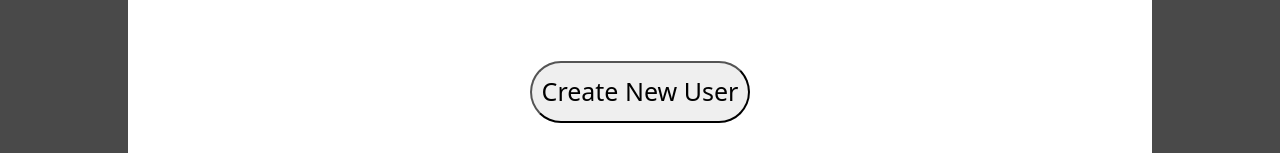
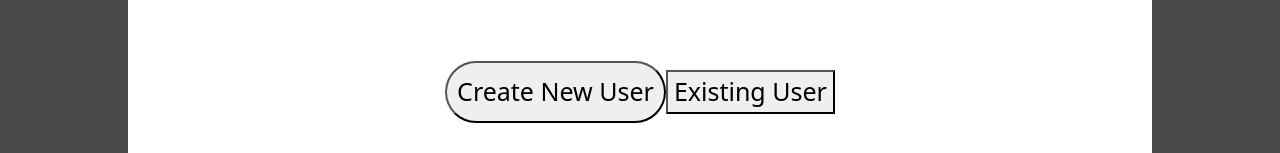
Before and after one commit to droopypok/pokeman-catcher, a React (Vite) app: page / in a window 1280 px wide. Shown: the part 436-589 px from the top of the page. Built offline with nearby package versions, Linux system fonts and the light colour scheme; no server answers.

Commit message:
javascript done
left with styling

```diff
--- a/src/App.jsx
+++ b/src/App.jsx
@@ -1,4 +1,4 @@
-import React, { Suspense } from "react";
+import React, { Suspense, useState } from "react";
 import Display from "./components/Display";
 import { Route, Routes, Navigate } from "react-router-dom";
 import NavBar from "./components/NavBar";
--- a/src/components/Display.jsx
+++ b/src/components/Display.jsx
@@ -1,4 +1,4 @@
-import React, { useEffect, useState } from "react";
+import React, { useEffect, useRef, useState } from "react";
 import PrevMatch from "./PrevMatch";
 import UserSelectModal from "./UserSelectModal";
 import ExistingUserSelect from "./ExistingUserSelect";
@@ -12,9 +12,11 @@ const Display = () => {
   const [pokemonType, setPokemonType] = useState([]);
   const [matchedPokemon, setMatchedPokemon] = useState([]);
   const [userProfile, setUserProfile] = useState([]);
-  const [showModal, setShowModal] = useState(true);
   const [profileDoneLoading, setProfileDoneLoading] = useState(false);
   const [apiDoneLoading, setApiDoneLoading] = useState(false);
+
+  const [showModal, setShowModal] = useState(true);
+  const [existingUser, setExistingUser] = useState();
 
   // random ID for all pokemon list
   const randomPokemonID = Math.floor(Math.random() * 1025);
@@ -104,14 +106,18 @@ const Display = () => {
   useEffect(() => {
     getPokemon();
     getProfileInfo();
+    setExistingUser(sessionStorage.getItem("isUser"));
   }, []);
-
-  const getModal = (boolean) => {
-    setShowModal(boolean);
-  };
 
   return (
     <div className={styles.container}>
+      {showModal && !existingUser && (
+        <UserSelectModal
+          setShowModal={setShowModal}
+          existingUser={setExistingUser}
+        ></UserSelectModal>
+      )}
+
       {/* this is the basic display for the match screen */}
       {profileDoneLoading && apiDoneLoading && (
         <div className={styles.profileInfo}>
@@ -119,8 +125,6 @@ const Display = () => {
           <ExistingUserSelect userProfile={userProfile}></ExistingUserSelect>
         </div>
       )}
-
-      {showModal && <UserSelectModal getModal={getModal}></UserSelectModal>}
 
       <h3>POKEMON MATCH</h3>
       <img src={pokemonSprite} />
--- a/src/components/ExistingUserSelect.jsx
+++ b/src/components/ExistingUserSelect.jsx
@@ -13,7 +13,6 @@ const ExistingUserSelect = (props) => {
 
   return (
     <div>
-      {console.log(selectedUser)}
       <label className={styles.existing}>
         Select Existing User Profile
         <select
--- a/src/components/UserSelectModal.jsx
+++ b/src/components/UserSelectModal.jsx
@@ -6,12 +6,17 @@ import { useNavigate } from "react-router-dom";
 const OverLay = (props) => {
   const navigate = useNavigate();
 
+  const removeModal = () => {
+    props.setShowModal(false);
+    sessionStorage.setItem("isUser", "true");
+  };
+
   return (
     <div className={styles.backdrop}>
       <div className={styles.modal}>
         <div className={styles.heading}>
           <h1>Welcome to</h1>
-          <img src="../ProfilePictures/pokeman.png" alt="pokeman logo" />
+          <img src="../ProfilePictures/pokeman.png" alt="" />
         </div>
         <div className={styles.container}>
           <div>
@@ -20,6 +25,13 @@ const OverLay = (props) => {
               onClick={() => navigate("/profile")}
             >
               Create New User
+            </button>
+            <button
+              onClick={() => {
+                removeModal();
+              }}
+            >
+              Existing User
             </button>
           </div>
         </div>
@@ -32,7 +44,10 @@ const UserSelectModal = (props) => {
   return (
     <>
       {ReactDOM.createPortal(
-        <OverLay getModal={props.getModal} />,
+        <OverLay
+          setShowModal={props.setShowModal}
+          existingUser={props.existingUser}
+        />,
         document.querySelector("#modal-root")
       )}
     </>
```
